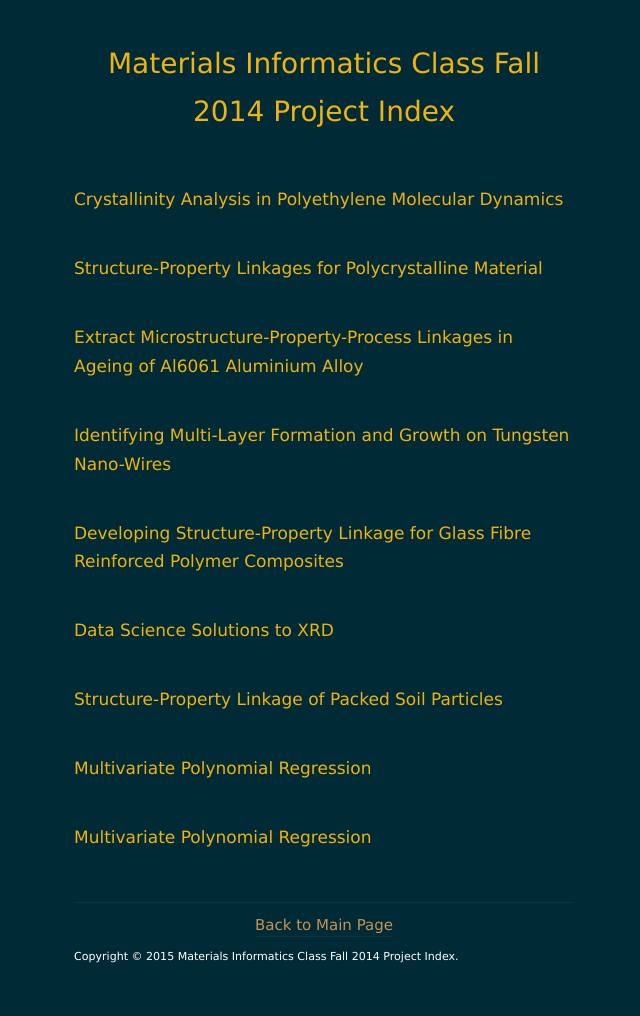
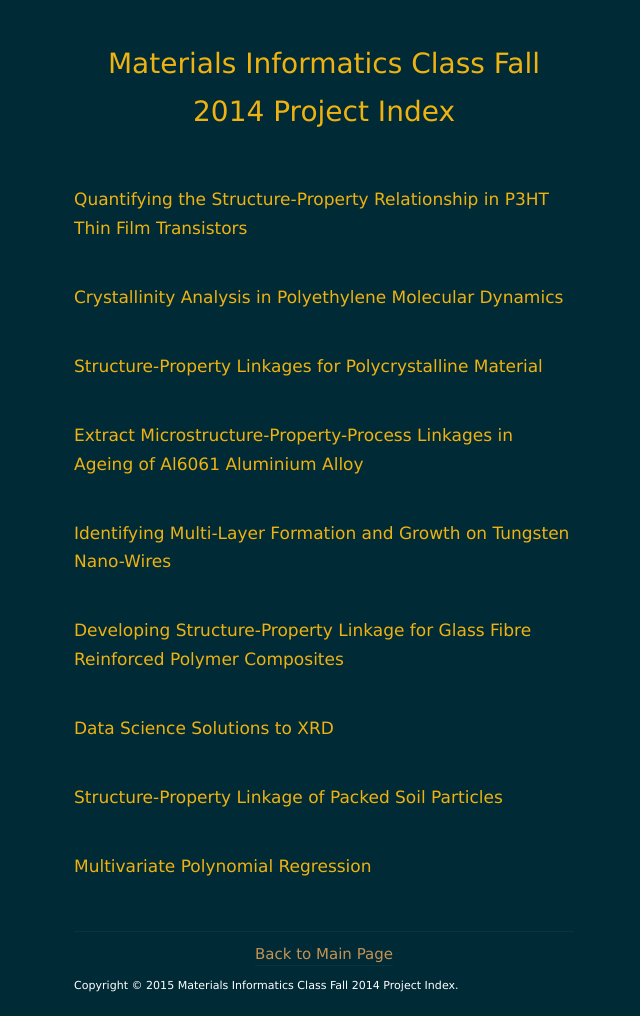
Before and after one commit to Materials-Informatics-Class-Fall2014/Materials-Informatics-Class-Fall2014.github.io, a Jekyll site: the page built from index.html, in a window 1280 px wide. Shown: the whole page, without its empty margins (316-956 px from the left). Built offline with Jekyll 4.4.1, drawn with Linux system fonts in a browser that asks for light colours; nearby versions of some CDN libraries; the list of posts is cut into pages by our own code; before the commit the page ends 987 px from its top, so only the background shows below that.

Commit message:
Fix Linking

```diff
--- a/_posts/2015-01-01-MIC8.markdown
+++ b/_posts/2015-01-01-MIC8.markdown
@@ -1,7 +1,7 @@
 ---
 layout: post
-title:  "Multivariate Polynomial Regression"
-date:   2014-07-29 22:30:25
+title:  "Quantifying the Structure-Property Relationship in P3HT Thin Film Transistors"
+date:   2015-01-01 00:00:00
 categories: main
-external_url:
+external-url: http://materials-informatics-class-fall2014.github.io/MIC-OFET-Processing/
 ---
```
